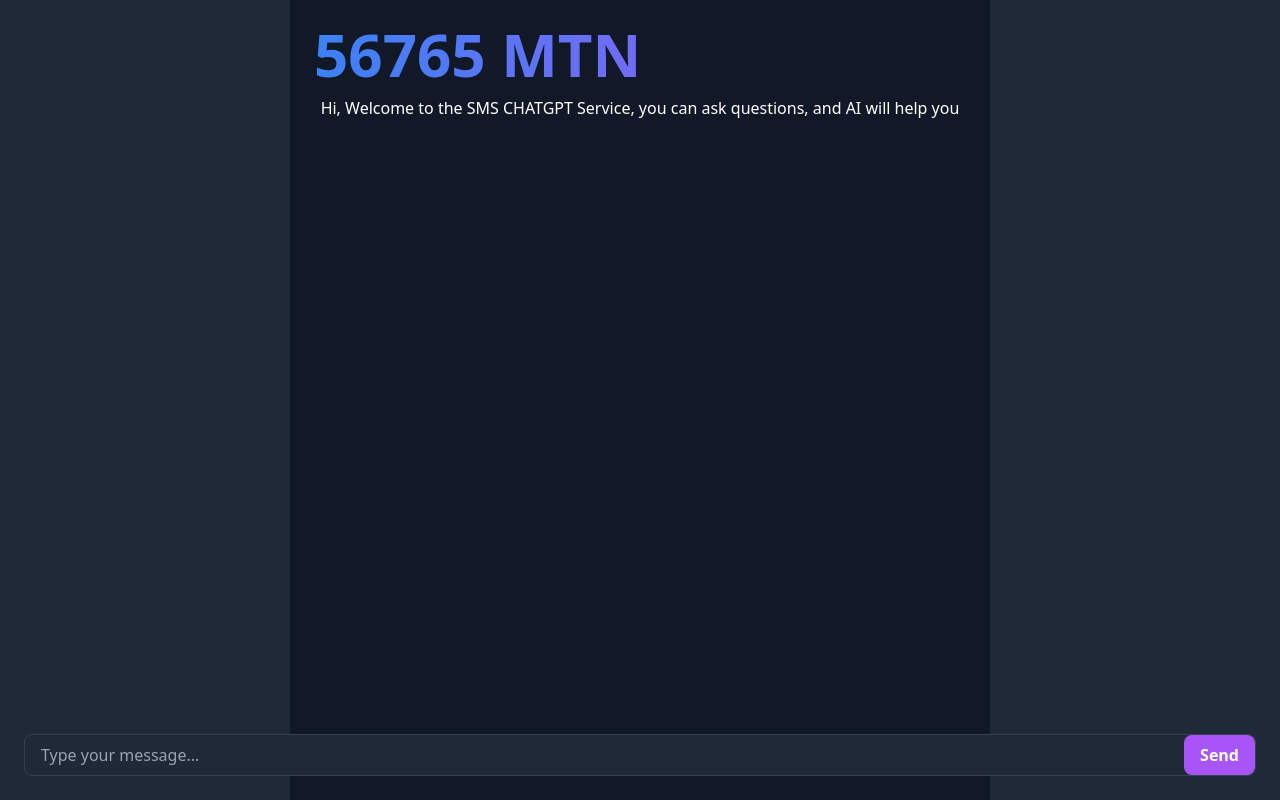
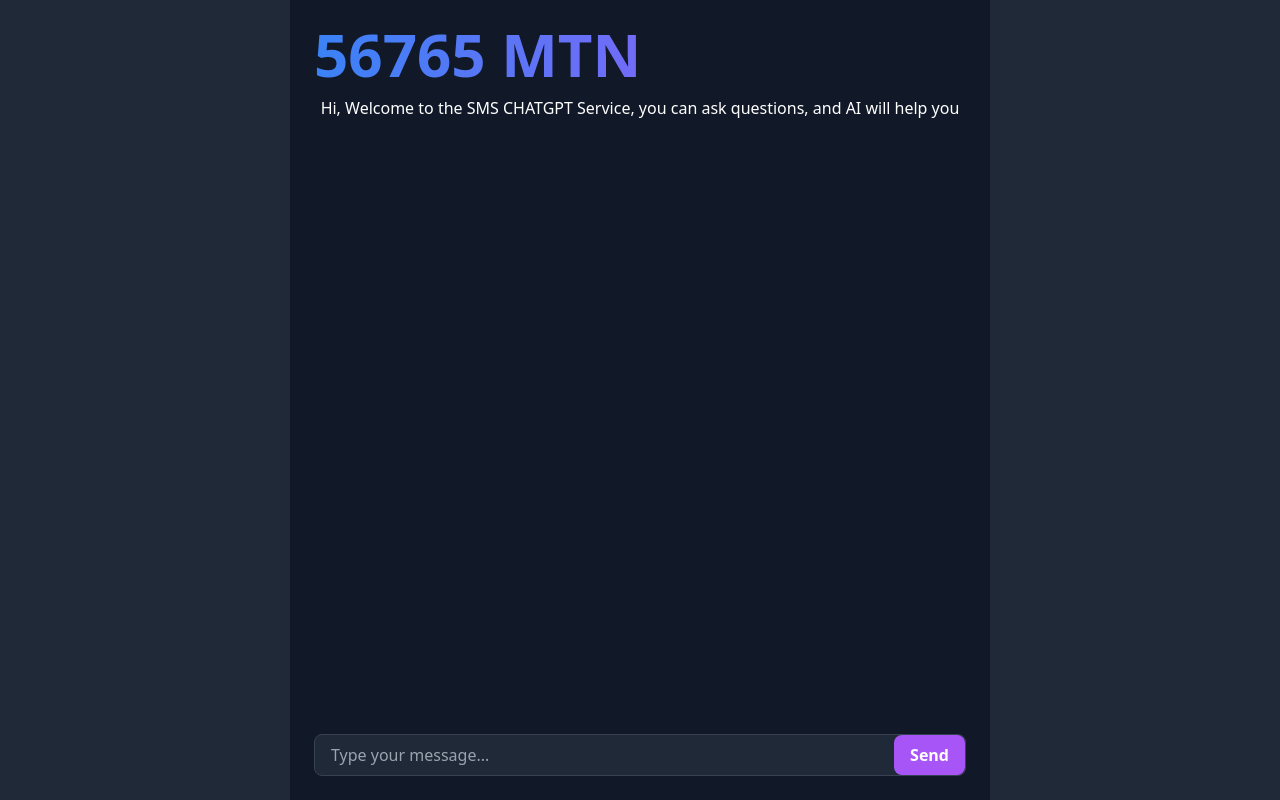
Before and after one commit to SanjeevSingh08/chatpgptdemo, a Next.js app: page / in a window 1280 px wide. Built offline with nearby package versions, Linux system fonts and the light colour scheme.

Commit message:
Update index.js

```diff
--- a/src/pages/index.js
+++ b/src/pages/index.js
@@ -78,8 +78,7 @@ export default function Home() {
             )}
           </div>
         </div>
-        <form onSubmit={handleSubmit} className="flex-none p-6 type-section"
-  style={{ position: 'fixed', bottom: 0, left: 0, right: 0 }}>
+        <form onSubmit={handleSubmit} className="flex-none p-6 type-section">
           <div className="flex rounded-lg border border-gray-700 bg-gray-800">
             <input
               type="text"
```
